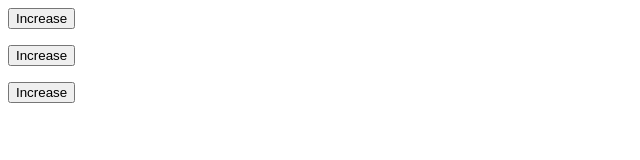
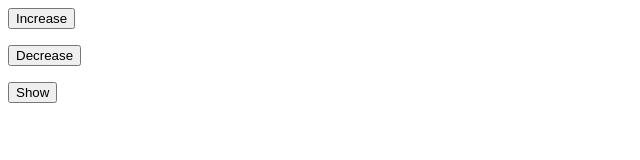
Before and after one commit to Dcom-KHU/Node.js-Tutorial, a website: page 5. Express/counterMain.html in a window 1280 px wide. Shown: the full height of the page, 0-640 px from the left. Drawn offline with Linux system fonts and the light colour scheme.

Commit message:
Fix typing errors

```diff
--- a/5. Express/counterMain.html
+++ b/5. Express/counterMain.html
@@ -3,9 +3,9 @@
 		<input type="submit" value="Increase">
 	</form>
 	<form method="POST" action="/decrease">
-		<input type="submit" value="Increase">
+		<input type="submit" value="Decrease">
 	</form>
 	<form method="GET" action="/show">
-		<input type="submit" value="Increase">
+		<input type="submit" value="Show">
 	</form>
 </html>
```
Also changed, not shown: 5. Express/README.md.
